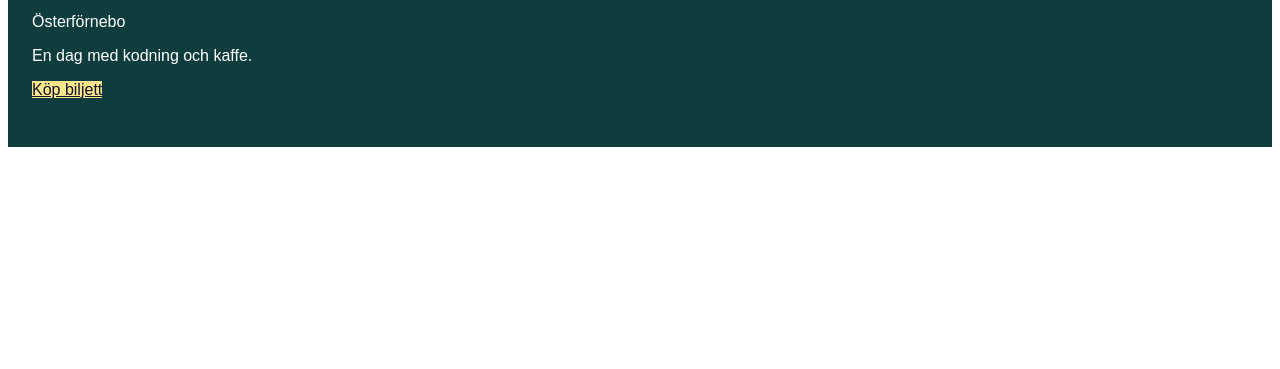
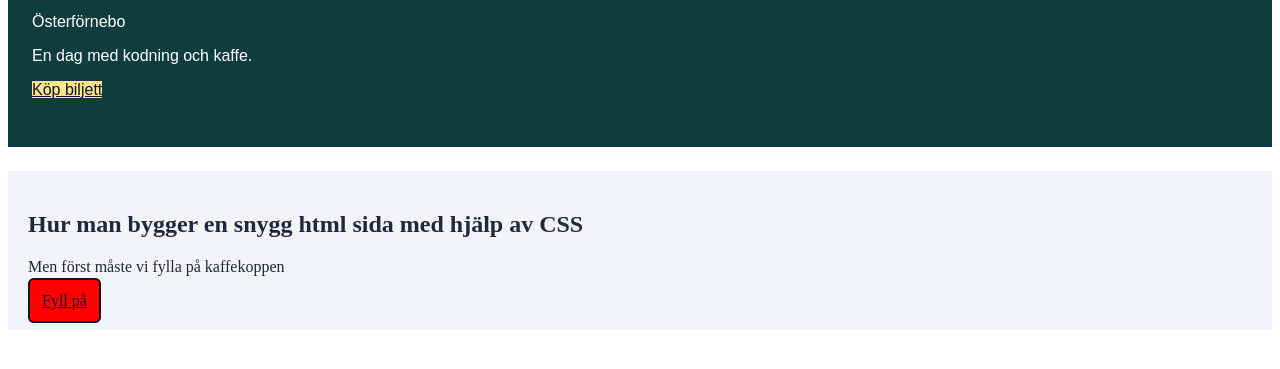
Before and after one commit to Maestro-Svensson/Hero-Camp, a plain HTML site: page index.html in a window 1280 px wide. Shown: the part 281-650 px from the top of the page. Drawn offline with Linux system fonts and the light colour scheme.

Commit message:
Add article-card

```diff
--- a/index.html
+++ b/index.html
@@ -20,6 +20,13 @@
   <p class="tagline">En dag med kodning och kaffe.</p>
   <a class="btn" href="#">Köp biljett</a>
     </header>
+    <main>
+        <article class="card">
+  <h2>Hur man bygger en snygg html sida med hjälp av CSS</h2>
+  <p>Men först måste vi fylla på kaffekoppen</p>
+  <a class="btn" href="#">Fyll på</a>
+</article>
+    </main>
 
 </body>
 </html>
--- a/style.css
+++ b/style.css
@@ -9,3 +9,18 @@
     background-color: #fde68a;
     color: #0f172a;
 }
+
+.card {
+  margin: 1.5rem 0;
+  padding: 1.25rem;
+  background-color: #f1f5f9;
+  color: #1e293b;
+}
+
+.card .btn {
+    background-color: red;
+    color: #0f172a;
+    border: 2px solid#0f172a;
+    padding: 12px;
+    border-radius: 6px; /*Rundar kanterna på andra knappen*/
+}
```
